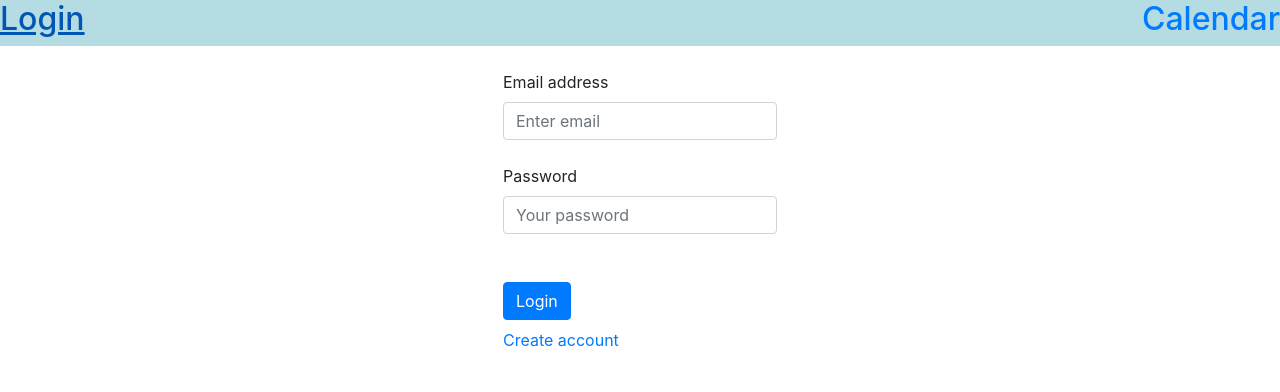
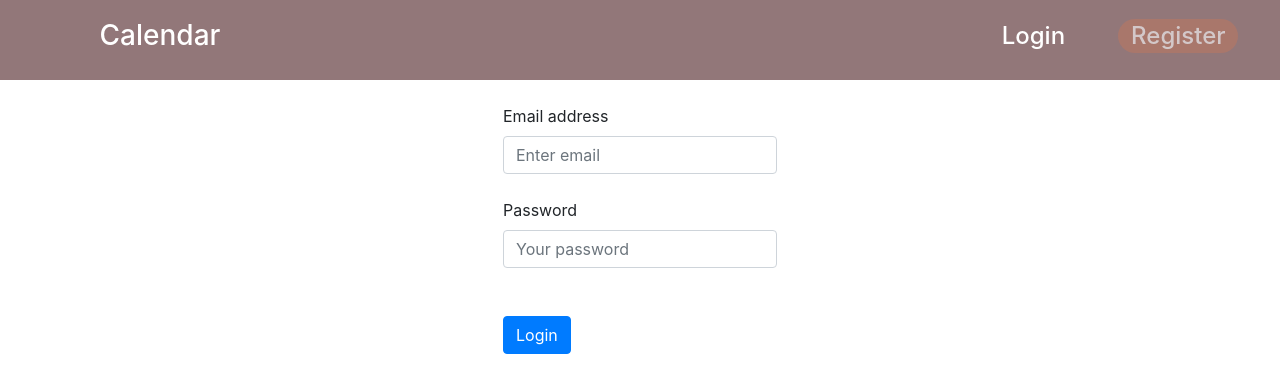
Before and after one commit to Dafali9012/calendar-project, a React (Create React App) app: page /Login in a window 1280 px wide. Shown: the top 392 px of the page. Built offline with nearby package versions, Linux system fonts and the light colour scheme.

Commit message:
register getting started, better head

```diff
--- a/src/App.js
+++ b/src/App.js
@@ -13,11 +13,14 @@ function App() {
     <Router>
     <div className="App">
       <Header />
+    <div className="container">
+
       <Switch>
+        <Route exact path="/" component={Calendar} />
         <Route path="/Login" component={Login} />
         <Route path="/Register" component={Register} />
-        <Route path="/Calendar" component={Calendar} />
       </Switch>
+      </div>
     </div>
   </Router>
   );
--- a/src/components/Calendar.js
+++ b/src/components/Calendar.js
@@ -2,6 +2,6 @@ import React from "react";
 export default function Calendar(){
 
     return (
-    <div className="card col-lg-4">Hej Hej</div>
+    <div className="card col-lg-4">Hej       Hej</div>
     )
 }
--- a/src/components/Header.js
+++ b/src/components/Header.js
@@ -4,11 +4,15 @@ import { Link } from "react-router-dom";
 
 export default function Header(){
   return(
-    <div className="header">
-        <Link to="/login"><h2 className="link">Login</h2></Link>
-      <div className="path">
-        <Link to="/calendar"><h2 className="link">Calendar</h2></Link>
-      </div>
-    </div>
+    <header className="header-of-page">
+        <div className="col-3 nav-menu">
+            <Link to="/"><h3 className="link">Calendar</h3></Link>
+        </div>
+        <div className="header-user col-3">
+            <Link to="/Login"><h4 className="link">Login</h4></Link>
+            <Link to="/Register"><h4 className="user-btn">Register</h4></Link>
+        </div>
+    </header>
+
   )
 }
--- a/src/components/Register.js
+++ b/src/components/Register.js
@@ -1,5 +1,11 @@
-import React from "react";
+import React, {useState} from "react";
 export default function Register(){
+
+    const [state, setState] = useState({email: '', password: ''})
+    const handleChange = (e) => {
+        const{id, value} = e.target
+        setState(prevState => ({...prevState, [id]: value}))
+    }
 
     return (
     <div className="registerCard d-flex justify-content-center">
@@ -11,6 +17,8 @@ export default function Register(){
                className="form-control"
                id="email"
                placeholder="Enter email"
+               value={state.email}
+               onChange={handleChange}
             />
         </div>
 
@@ -20,11 +28,13 @@ export default function Register(){
                 className="form-control"
                 id="password"
                 placeholder="Your password"
+                value={state.password}
+                onChange={handleChange}
             />
         </div>
 
         <div className="text-left mt-4">
-            <label htmlFor="exampleInputPassword1">Confirm Password</label>
+            <label htmlFor="passwordInput">Confirm Password</label>
             <input type="password"
                 className="form-control"
                 id="confirmPassword"
--- a/src/sass/header.scss
+++ b/src/sass/header.scss
@@ -1,12 +1,32 @@
-.header{
+.header-of-page{
     display: flex;
-    height: 10%;
-    width: 100%;
     justify-content: space-between;
-    background: rgb(180, 220, 226);
+    background: rgba(100, 61, 64, 0.699);
+    color: #ffffff;
+    height: 10vh;
   }
 
-  .path{
+  .link{
+    color: #ffffff;
+  }
+
+  .header-user, .nav-menu{
     display:flex;
     align-items: center;
+    justify-content: space-around;
   }
+  .user-btn{
+    background-color: #b97763;
+    border: none;
+    color: #ffffff;
+    text-align: center;
+    opacity: 0.6;
+    transition: 0.3s;
+    border-radius: 20px;
+    width: 120px;
+    line-height: 34px;
+    text-align: center;
+    text-decoration: none;
+  }
+
+  .user-btn:hover {opacity: 1;}
```
